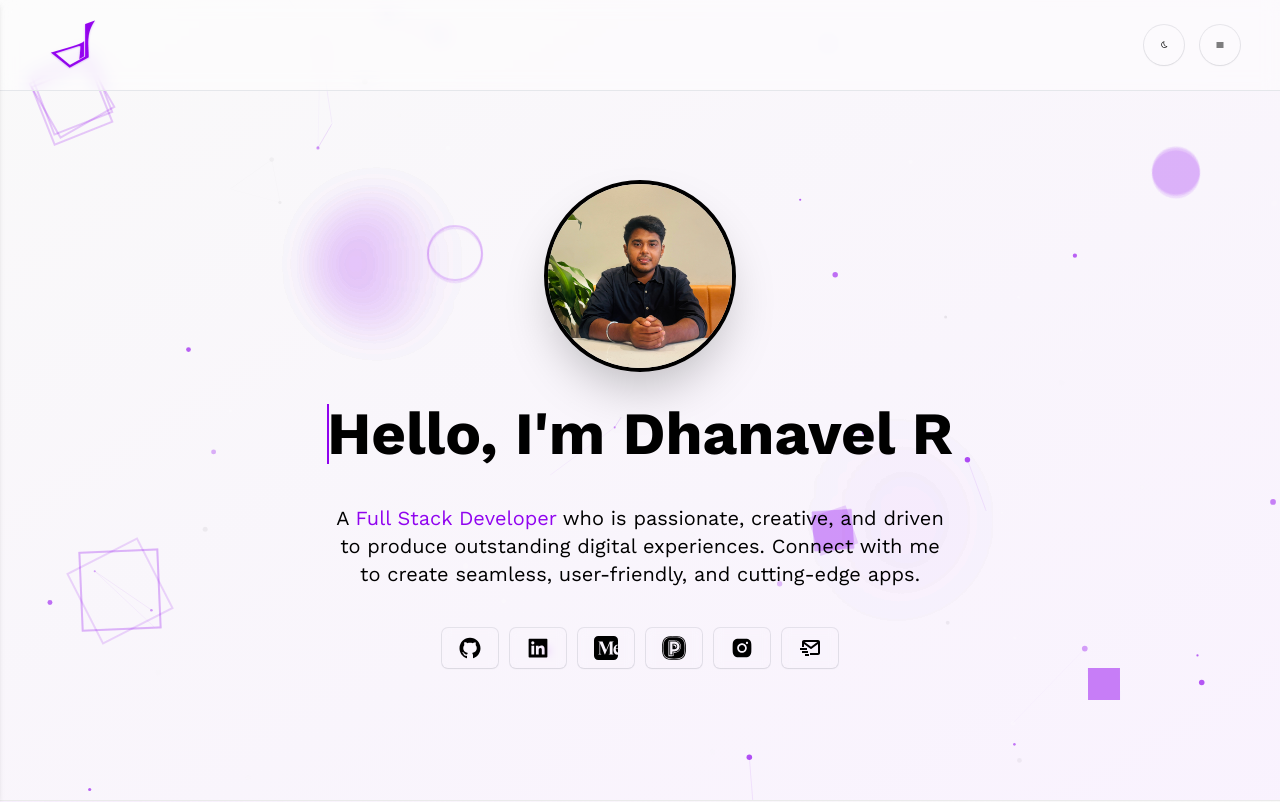
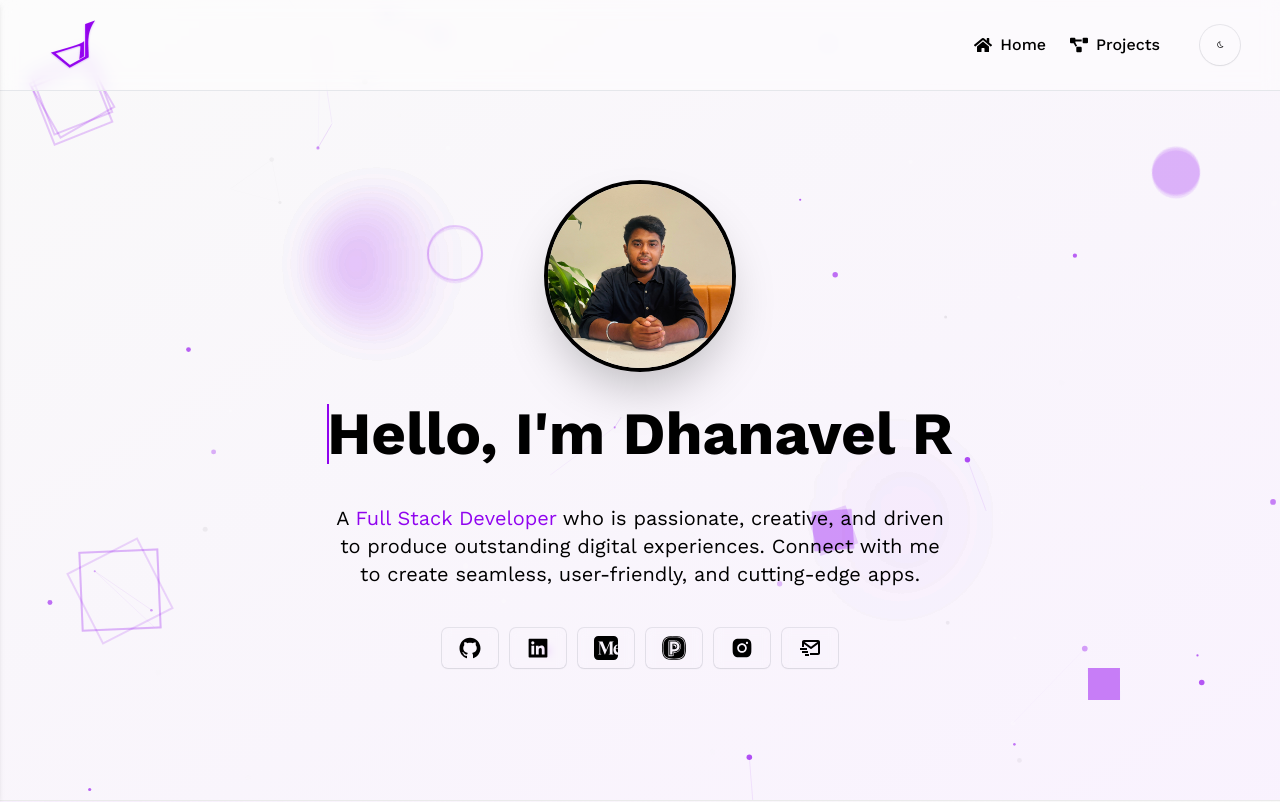
Before and after one commit to Dhanuvel163/PORTFOLIO, a Next.js app: page / in a window 1280 px wide. Shown: the top 802 px of the page. Built offline with nearby package versions, Linux system fonts and the light colour scheme.

Commit message:
Updated page.tsx

```diff
--- a/app/@header/page.tsx
+++ b/app/@header/page.tsx
@@ -6,6 +6,8 @@ import {MdLightMode} from 'react-icons/md';
 import { ThemeContext } from '../@darkmode/darkmode';
 import { GiHamburgerMenu } from "react-icons/gi";
 import { MdOutlineNightlight } from "react-icons/md";
+import { FaHome, FaProjectDiagram } from 'react-icons/fa';
+import Link from 'next/link';
 
 interface HeaderProps {
   isOpen: boolean;
@@ -22,7 +24,28 @@ function Header({ isOpen, onClose = ()=>{}, onOpen = ()=>{} }: HeaderProps){
                     <Image src={'/images/logo/logo100x100.webp'} layout='fill' objectFit='cover' alt='logo'/>
                 </div>
             </div>
-            <div className='hidden 200:flex dark:text-[white]'>
+
+            <div className='hidden 1000:flex items-center gap-6 dark:text-[white]'>
+                <Link href="/" className='flex items-center gap-2 hover:text-primary transition-colors'>
+                    <FaHome className='text-lg'/>
+                    <span className='font-medium'>Home</span>
+                </Link>
+                <Link href="/projects" className='flex items-center gap-2 hover:text-primary transition-colors'>
+                    <FaProjectDiagram className='text-lg'/>
+                    <span className='font-medium'>Projects</span>
+                </Link>
+                <div className='ml-4'>
+                    {
+                        theme?.theme
+                        ? <Button className="dark:hover:!bg-darkprimary/30 font-bold min-[600px]:py-3 px-0 flex justify-center items-center w-8 h-8 min-[600px]:w-10 min-[600px]:h-10 !rounded-full"
+                            icon={<MdLightMode/>} label='Dark' onClick={()=>theme.toggleTheme()}/>
+                        : <Button className="dark:hover:!bg-darkprimary/30 font-bold min-[600px]:py-3 px-0 flex justify-center items-center w-8 h-8 min-[600px]:w-10 min-[600px]:h-10 !rounded-full"
+                        icon={<MdOutlineNightlight className='-rotate-[30deg]'/>} label='Light' onClick={()=>theme?.toggleTheme()}/>
+                    }
+                </div>
+            </div>
+
+            <div className='flex 1000:hidden dark:text-[white]'>
                 <div className='m-auto ml-2 280:ml-4'>
                     {
                         theme?.theme
```
